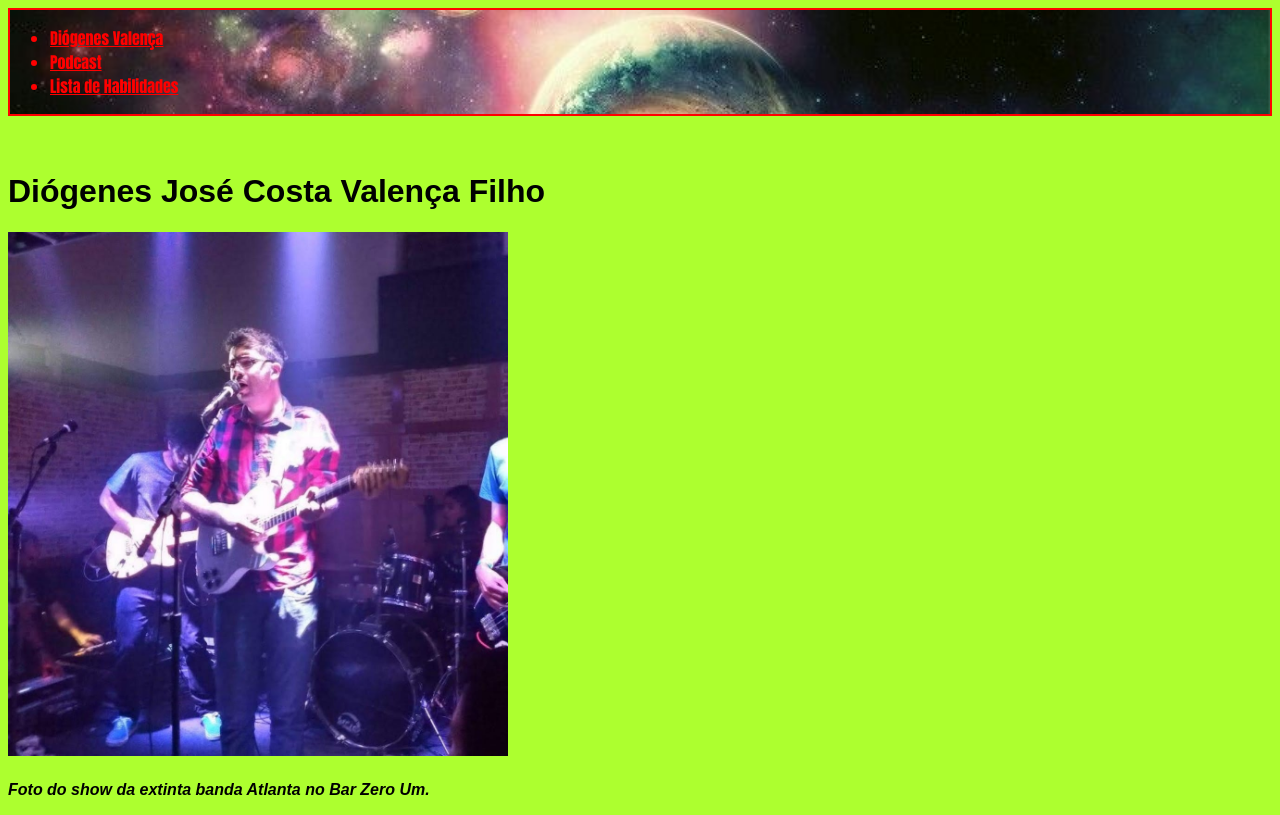
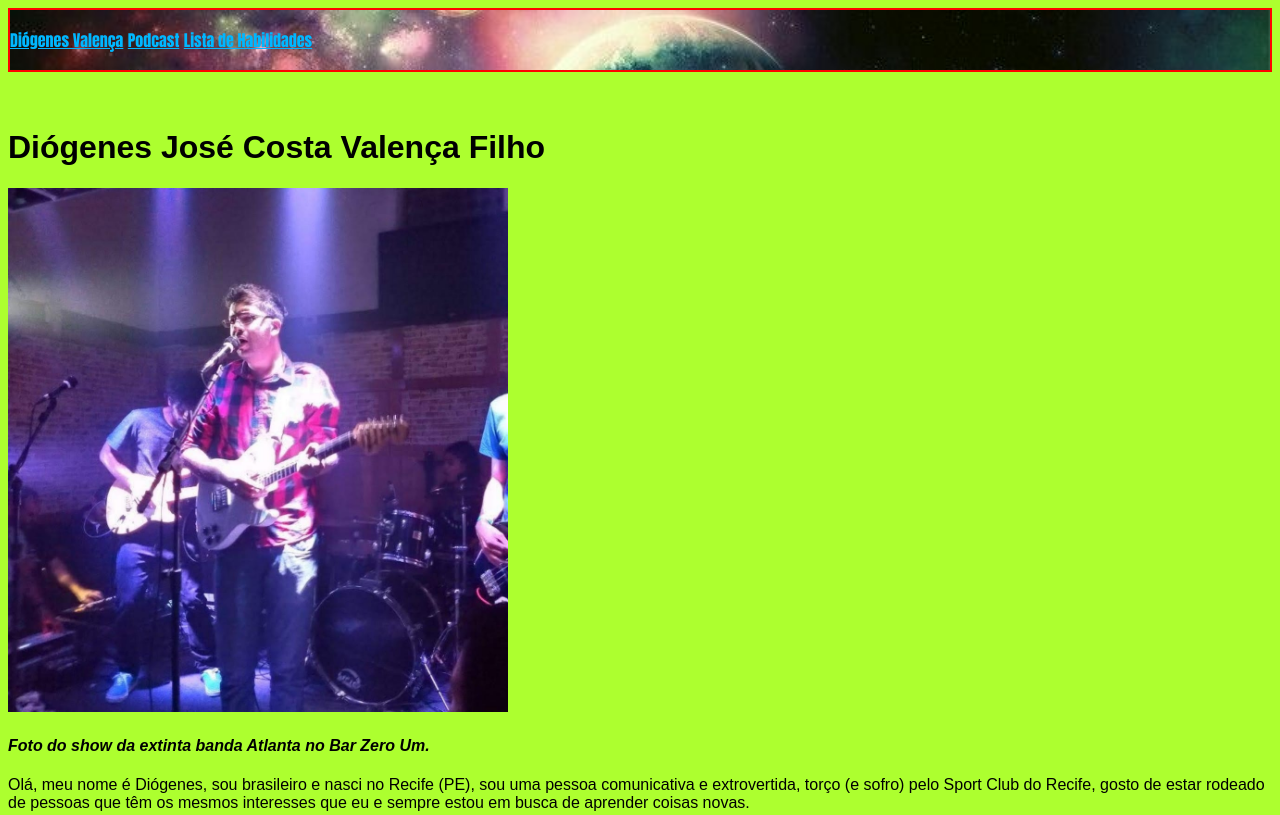
Before and after one commit to Diogenes-Valenca/Diogenes-Valenca.github.io, a plain HTML site: page index.html in a window 1280 px wide. Shown: the top 815 px of the page. Drawn offline with Linux system fonts and the light colour scheme.

Commit message:
Nova correção do header

```diff
--- a/index.html
+++ b/index.html
@@ -9,11 +9,11 @@
 </head>
 <body>
   <header class="topo">
-        <ul class="lista-topo">
-            <li><a href="#foto1">Diógenes Valença</a></li>
-            <li><a href="#podcast">Podcast</a></li>
-            <li><a href="#Habil">Lista de Habilidades</a></li>
-        </ul>
+      <br>
+      <a href="#foto1">Diógenes Valença</a>
+      <a href="#podcast">Podcast</a>
+      <a href="#Habil">Lista de Habilidades</a>
+      <br><br>
       </header>
 
     <br><br>
--- a/style.css
+++ b/style.css
@@ -10,8 +10,8 @@ border: 2px red solid;
 
 }
 
-li, a {
+a {
 font-family: Impact, Haettenschweiler, 'Arial Narrow Bold', sans-serif;
-color: rgb(255, 0, 0);
+color: rgb(0, 183, 255);
 
 }
```
